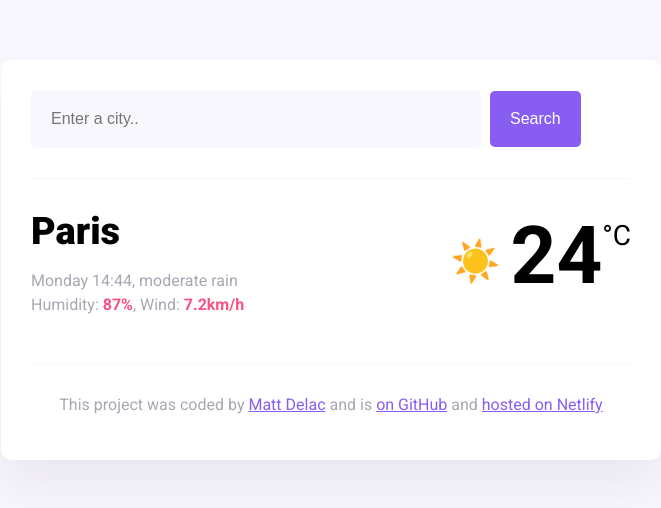
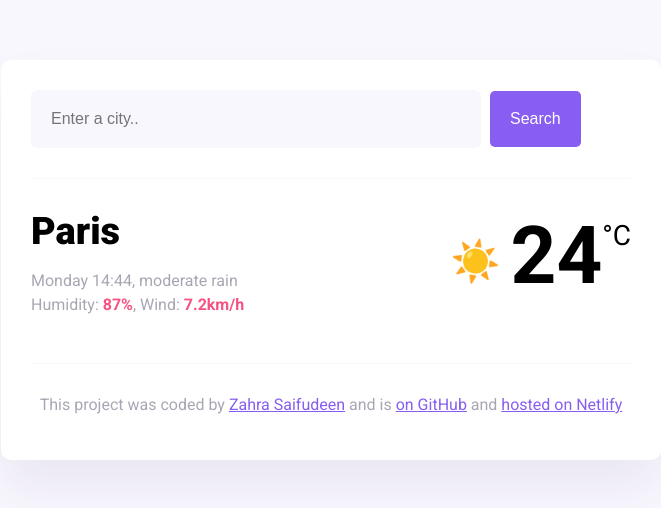
Before and after one commit to zsaifude/plus-final-project, a plain HTML site: page index.html in a window 1280 px wide. Shown: the whole page, without its empty margins (309-970 px from the left). Drawn offline with nearby package versions, Linux system fonts and the light colour scheme; files whose address does not match are found by name.

Commit message:
Updated name

```diff
--- a/index.html
+++ b/index.html
@@ -47,7 +47,7 @@
       <footer>
         <p>
           This project was coded by
-          <a href="#" target="_blank">Matt Delac</a> and is
+          <a href="#" target="_blank">Zahra Saifudeen</a> and is
           <a href="#" target="_blank"> on GitHub</a> and
           <a href="#" target="_blank">hosted on Netlify</a>
         </p>
```
Also changed, not shown: 1 other file.
